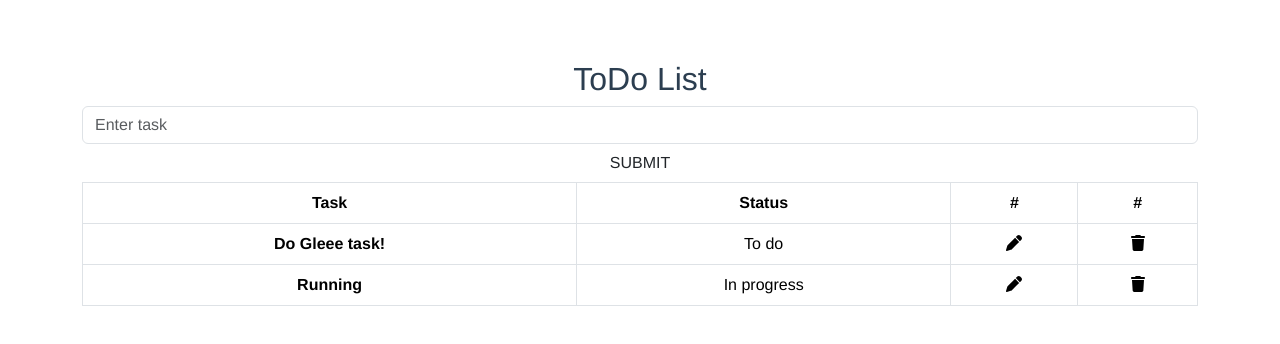
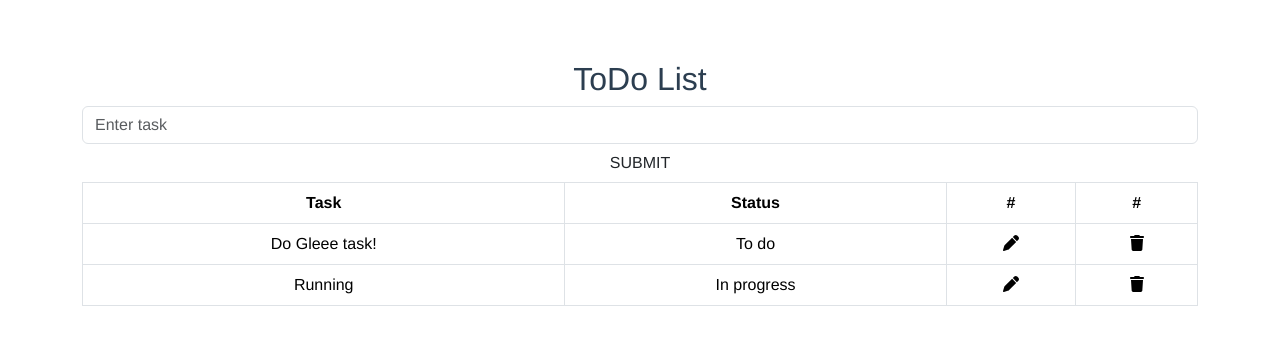
Before and after one commit to PatrickHieu/Todo-App, a Vue app in the folder todo-app/: page / in a window 1280 px wide. Shown: the top 344 px of the page. Built offline with nearby package versions, Linux system fonts and the light colour scheme.

Commit message:
update submitTask

```diff
--- a/todo-app/src/components/TodoApp.vue
+++ b/todo-app/src/components/TodoApp.vue
@@ -22,7 +22,7 @@
       <tbody>
         <tr v-for="(task, index) in tasks" :key="index">
           <!-- lặp qua một mảng các tasks và render ra các phần tử tương ứng -->
-          <th>{{ task.name }}</th>
+          <td>{{task.name}}</td>
           <td>{{task.status}}</td>
           <td>
             <div class="text-center" @click="editTask(index)">
@@ -69,7 +69,7 @@ export default {
     submitTask(){
       if(this.task.length === 0) return;
 
-      if(this.editTask === null){
+      if(this.editedTask === null){
         this.tasks.push({
           name: this.task,
           status: 'To do'
```
